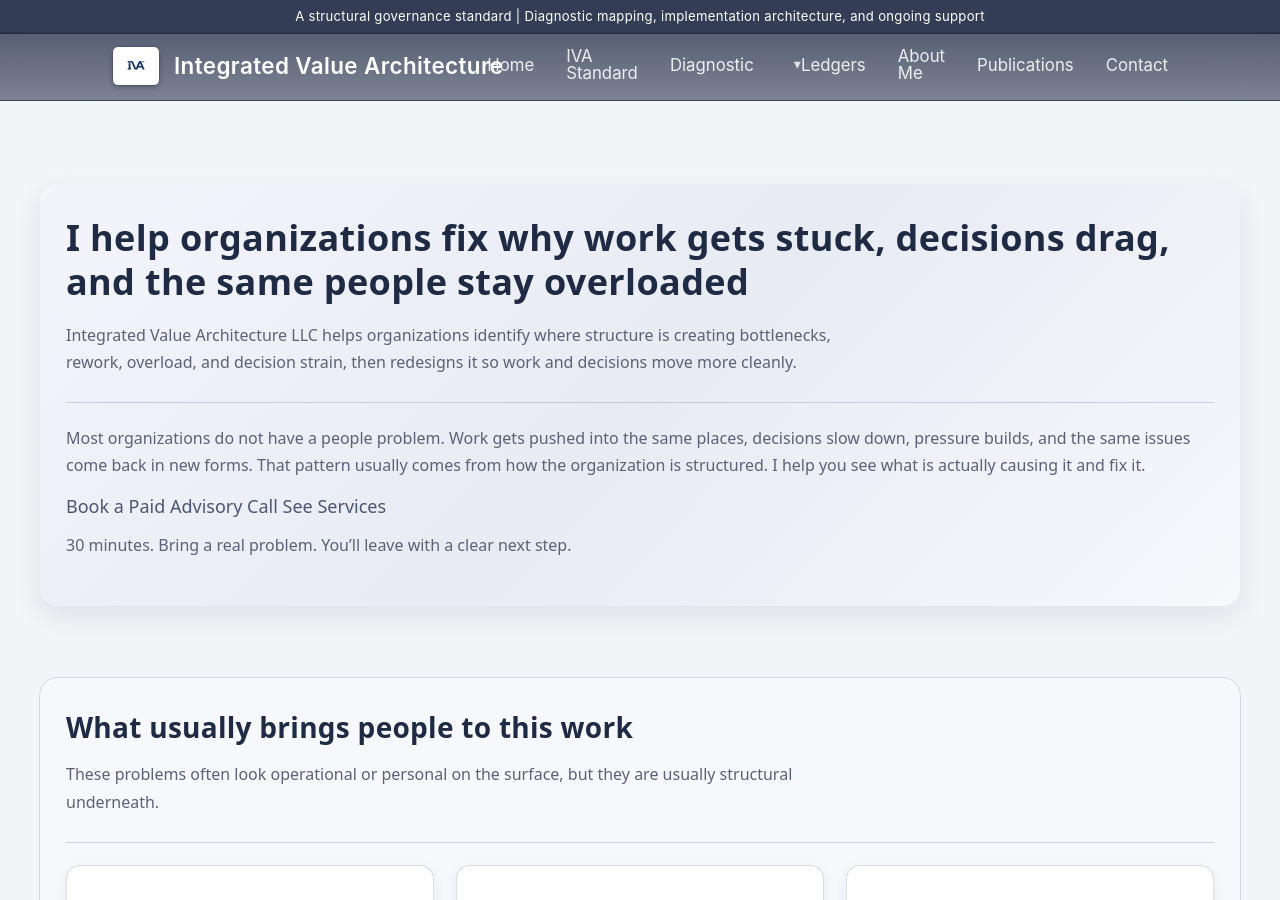
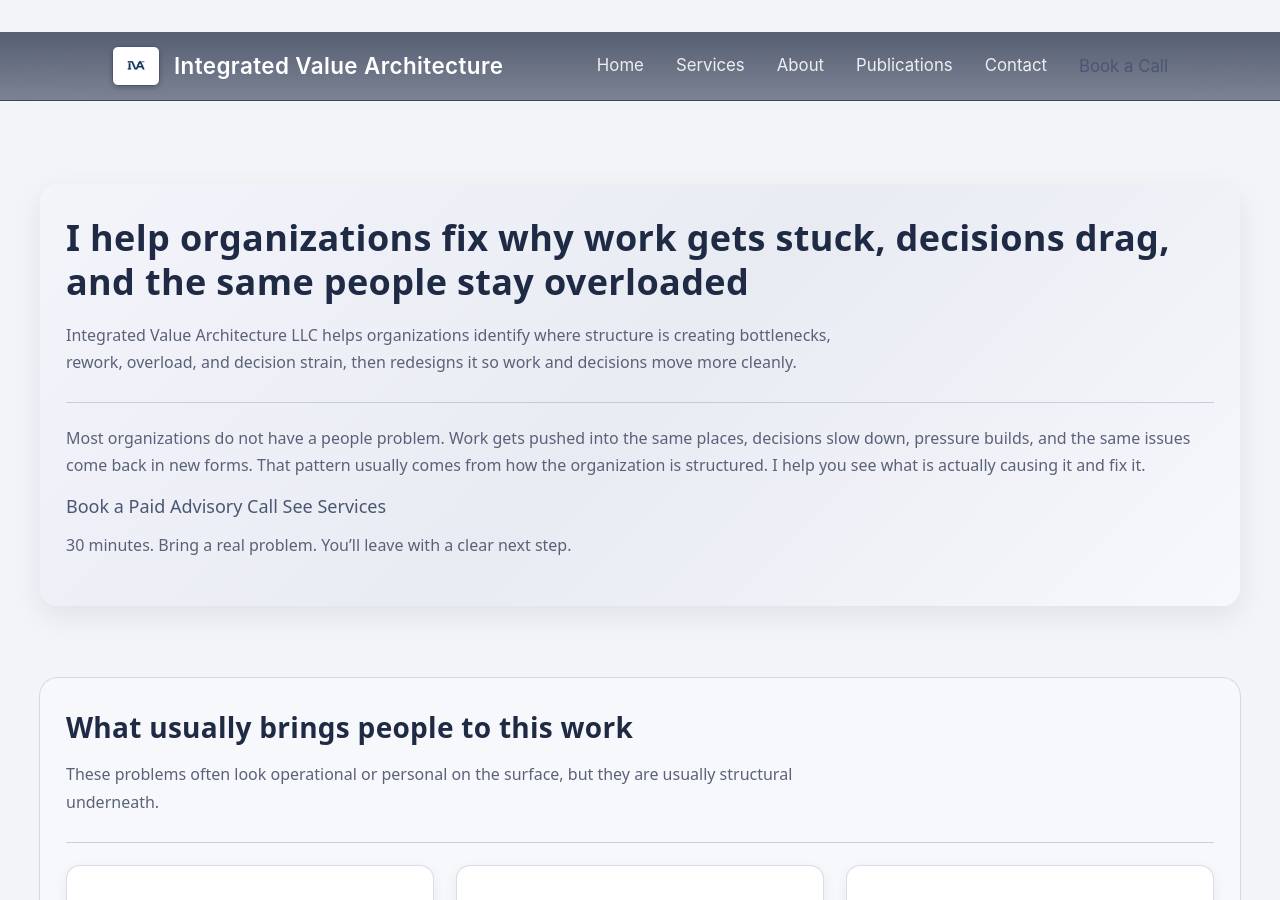
Before and after one commit to efost7873/integratedvaluearchitecture.com, a Jekyll site: the page built from index.html, in a window 1280 px wide and 900 px high. Built offline with Jekyll 4.4.1, drawn with Linux system fonts in a browser that asks for light colours.

Commit message:
Revise header with new links and call-to-action button
Updated header to include new navigation links and button.

```diff
--- a/_includes/header.html
+++ b/_includes/header.html
@@ -1,42 +1,43 @@
-<!-- Identity Bar -->
-<div class="iva-identity-bar">
-  A structural governance standard | Diagnostic mapping, implementation architecture, and ongoing support
-</div>
-
 <header class="iva-header" role="banner">
   <div class="iva-header-inner">
 
     <a class="iva-header-brand iva-header-brand-link" href="{{ site.baseurl }}/" aria-label="Integrated Value Architecture home">
       <img
         src="{{ site.baseurl }}/assets/images/tmlogo.png"
-        alt="IVA Logo"
+        alt="Integrated Value Architecture logo"
         class="iva-header-logo"
       >
-      <div class="iva-header-title">Integrated Value Architecture</div>
+      <div class="iva-header-brand-text">
+        <div class="iva-header-title">Integrated Value Architecture</div>
+      </div>
     </a>
 
-    <div class="iva-header-toggle" id="iva-menu-toggle" aria-label="Open menu" aria-controls="iva-nav" aria-expanded="false">☰</div>
+    <button
+      class="iva-header-toggle"
+      id="iva-menu-toggle"
+      type="button"
+      aria-label="Open menu"
+      aria-controls="iva-nav"
+      aria-expanded="false">
+      <span></span>
+      <span></span>
+      <span></span>
+    </button>
 
     <nav class="iva-header-nav" id="iva-nav" aria-label="Primary navigation">
       <a class="iva-header-link" href="{{ site.baseurl }}/">Home</a>
-      <a class="iva-header-link" href="{{ site.baseurl }}/standard">IVA Standard</a>
-      <a class="iva-header-link" href="{{ site.baseurl }}/diagnostic">Diagnostic</a>
-
-      <!-- Ledgers submenu -->
-      <details class="iva-header-details">
-        <summary class="iva-header-link iva-header-summary">Ledgers</summary>
-        <div class="iva-header-submenu" role="menu" aria-label="Ledgers submenu">
-          <a class="iva-header-sublink" href="{{ site.baseurl }}/finance" role="menuitem">Financial</a>
-          <a class="iva-header-sublink" href="{{ site.baseurl }}/operations" role="menuitem">Operational</a>
-          <a class="iva-header-sublink" href="{{ site.baseurl }}/capacity" role="menuitem">Capacity</a>
-          <a class="iva-header-sublink" href="{{ site.baseurl }}/external" role="menuitem">Externalities and Equity</a>
-          <a class="iva-header-sublink" href="{{ site.baseurl }}/learning" role="menuitem">Learning and Innovation</a>
-        </div>
-      </details>
-
-      <a class="iva-header-link" href="{{ site.baseurl }}/about-me">About Me</a>
+      <a class="iva-header-link" href="{{ site.baseurl }}/services">Services</a>
+      <a class="iva-header-link" href="{{ site.baseurl }}/about">About</a>
       <a class="iva-header-link" href="{{ site.baseurl }}/publications">Publications</a>
       <a class="iva-header-link" href="{{ site.baseurl }}/contact">Contact</a>
+
+      <a
+        class="iva-btn-primary iva-header-cta"
+        href="https://book.ms/b/IntegratedValueArchitectureLLC@integratedvaluearchitecture.com"
+        target="_blank"
+        rel="noopener">
+        Book a Call
+      </a>
     </nav>
 
   </div>
```
